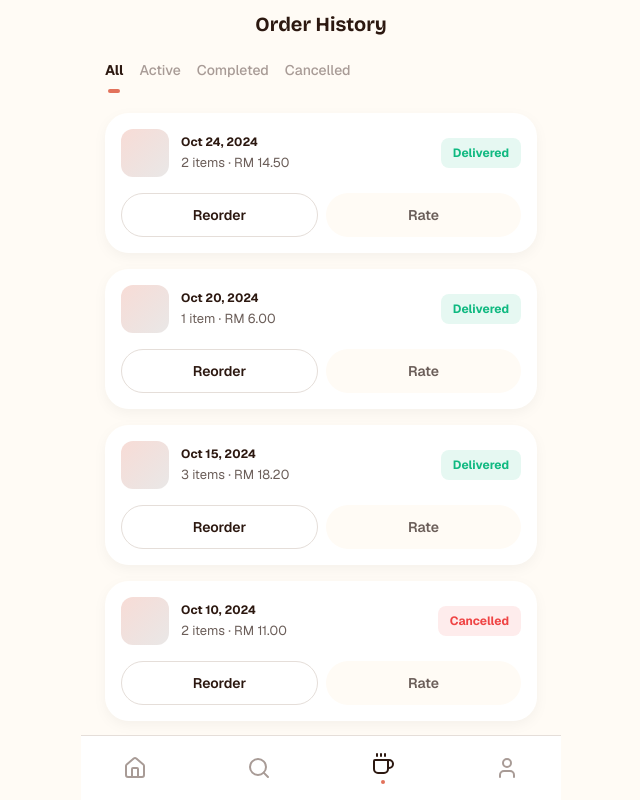
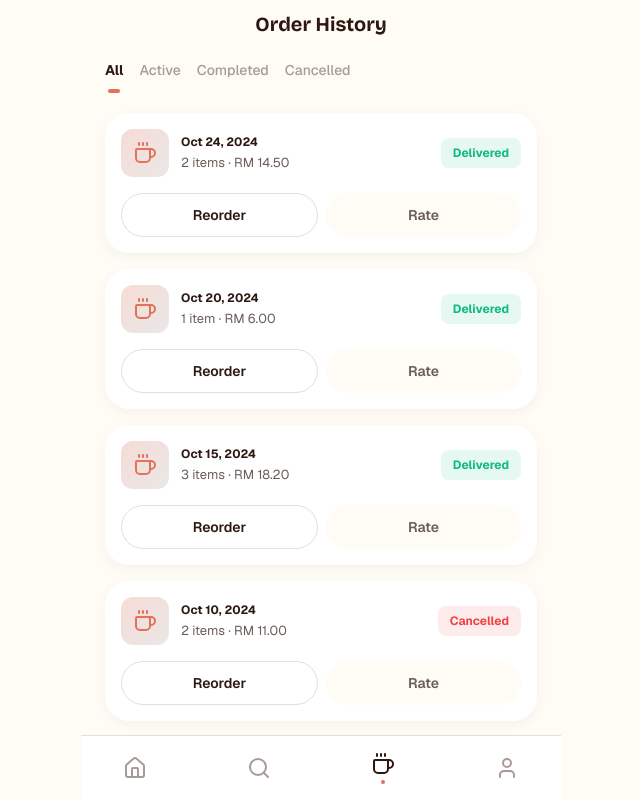
Before and after one commit to muazzim-ms/brewmate-pwa, a React (Vite) app: page /orders in a window 1280 px wide. Shown: the whole page, without its empty margins (319-959 px from the left). Built offline with nearby package versions, Linux system fonts and the light colour scheme.

Commit message:
Add coffee icon to order history cards
Matches the Figma design and the Coffee icon already used in the tab bar.

```diff
--- a/src/screens/OrderHistory.jsx
+++ b/src/screens/OrderHistory.jsx
@@ -1,3 +1,4 @@
+import { Coffee } from 'lucide-react'
 import { useNavigate } from 'react-router-dom'
 import ScreenShell from '../components/ScreenShell.jsx'
 import TabBar from '../components/TabBar.jsx'
@@ -55,7 +56,9 @@ export default function OrderHistory() {
                 className="flex w-full items-center justify-between text-left"
               >
                 <div className="flex items-center gap-3">
-                  <div className="size-[48px] shrink-0 rounded-lg bg-gradient-to-br from-brand-accent/25 to-interactive-primary/10" />
+                  <div className="flex size-[48px] shrink-0 items-center justify-center rounded-lg bg-gradient-to-br from-brand-accent/25 to-interactive-primary/10">
+                    <Coffee size={24} strokeWidth={2} className="text-brand-accent" />
+                  </div>
                   <div className="flex flex-col gap-[2px]">
                     <p className="font-body text-[12px] font-bold text-text-primary">{order.date}</p>
                     <p className="font-body text-[13px] font-normal text-text-secondary">{order.summary}</p>
```
